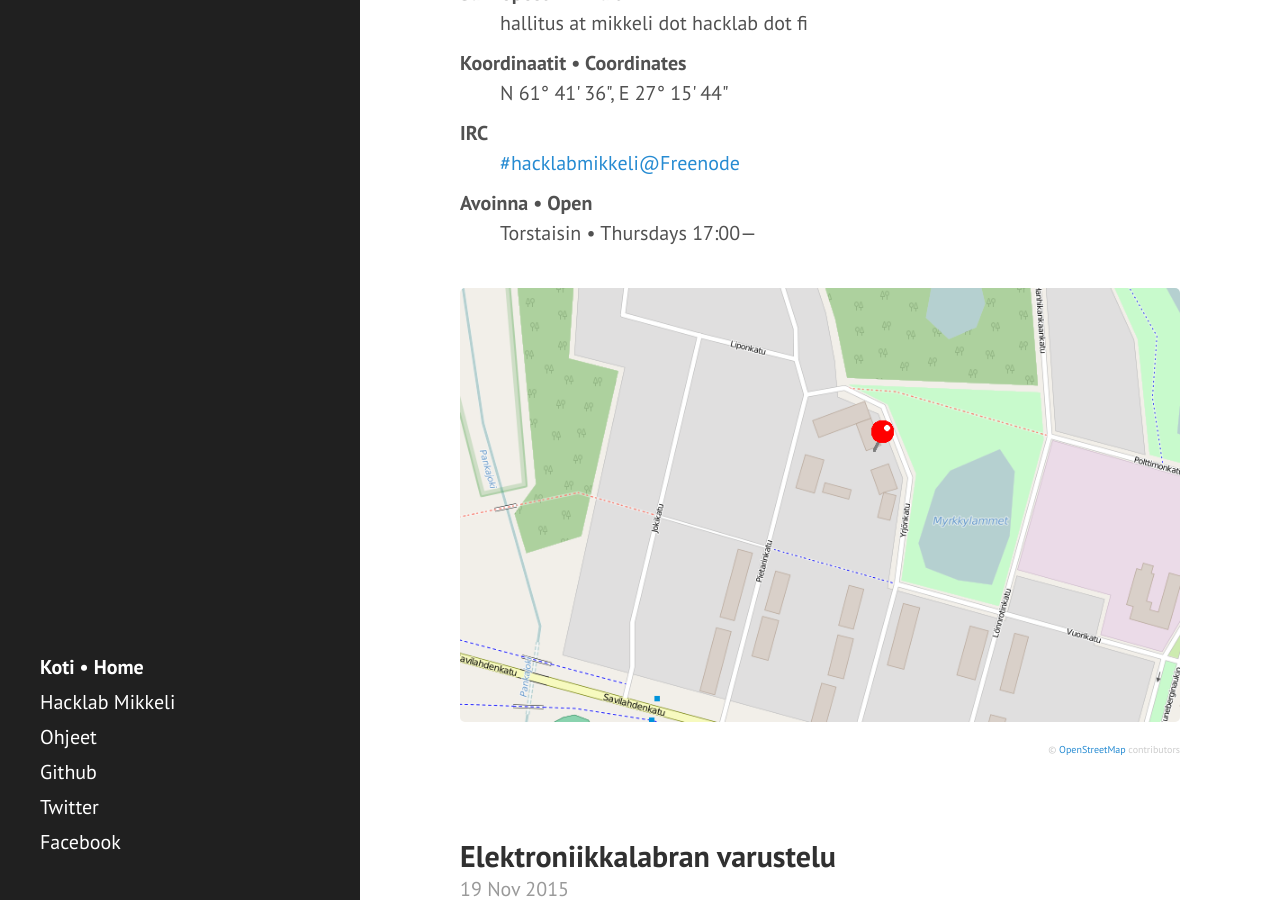
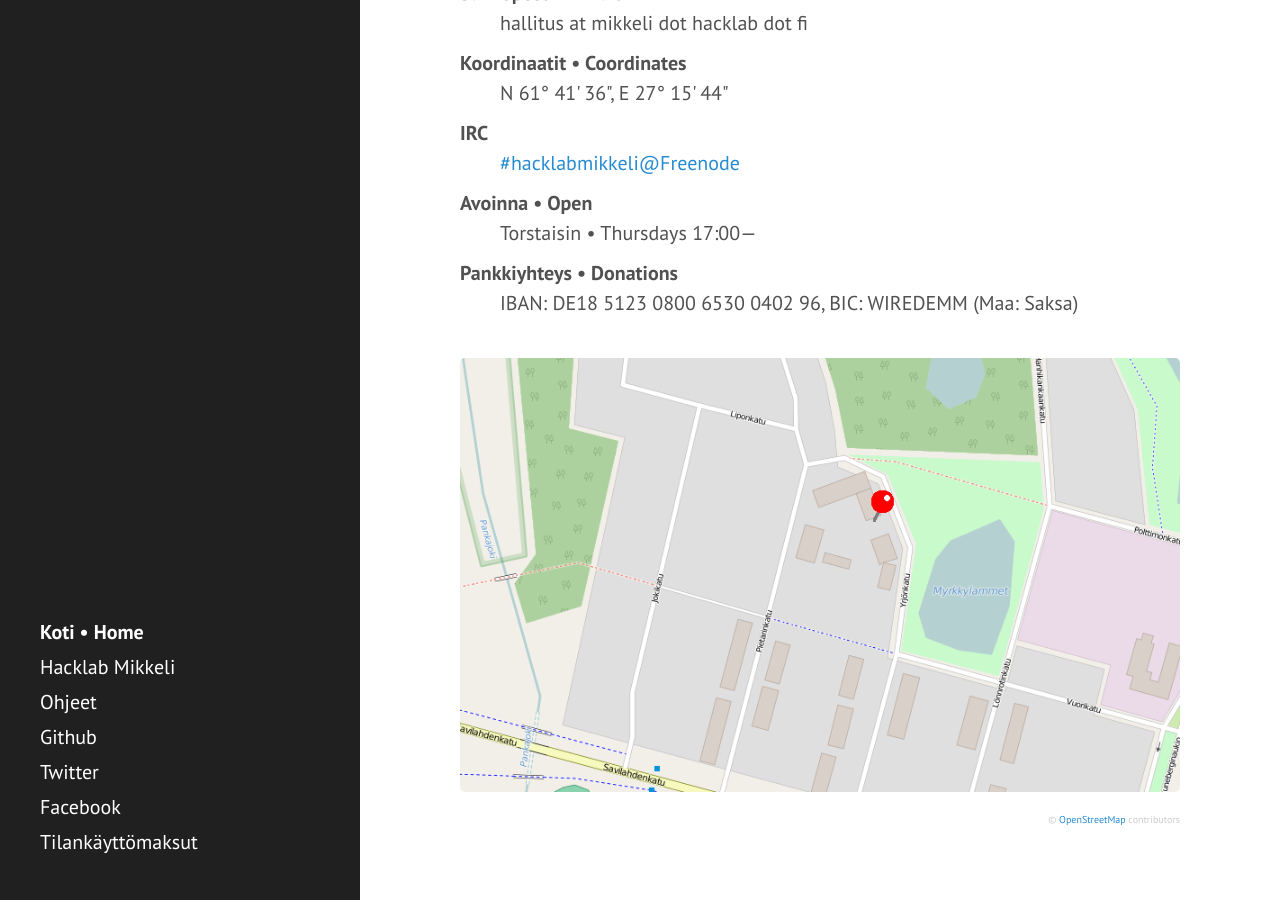
Before and after one commit to hacklabmikkeli/hacklabmikkeli.github.io, a Jekyll site: the page built from index.html, in a window 1280 px wide and 900 px high, scrolled down 666 px. Built offline with Jekyll 4.4.1, drawn with Linux system fonts in a browser that asks for light colours; the list of posts is cut into pages by our own code.

Commit message:
** Holvi link to sidebar, restructuring about.md, bank account details to index.html

```diff
--- a/_includes/sidebar.html
+++ b/_includes/sidebar.html
@@ -28,6 +28,7 @@
       <a class="sidebar-nav-item" href="https://github.com/{{ site.github_username }}">Github</a>
       <a class="sidebar-nav-item" href="https://twitter.com/{{ site.twitter_username }}">Twitter</a>
       <a class="sidebar-nav-item" href="https://facebook.com/{{ site.facebook_username }}">Facebook</a>
+      <a class="sidebar-nav-item" href="https://holvi.com/shop/hacklabmikkeli/">Tilankäyttömaksut</a>
     </nav>
   </div>
 </div>
--- a/index.html
+++ b/index.html
@@ -28,6 +28,8 @@ title: Blogi
         <dd><a href="http://webchat.freenode.net/?nick=vieras_...&channels=hacklabmikkeli&prompt=1">#hacklabmikkeli@Freenode</a></dd>
         <dt>Avoinna &bull; Open</dt>
         <dd>Torstaisin &bull; Thursdays 17:00&mdash;</dd>
+        <dt>Pankkiyhteys &bull; Donations</dt>
+        <dd>IBAN: DE18 5123 0800 6530 0402 96, BIC: WIREDEMM (Maa: Saksa)</dd>
     </dl>
 </div>
 
```
Also changed, not shown: about.md (+4 -4 lines).
